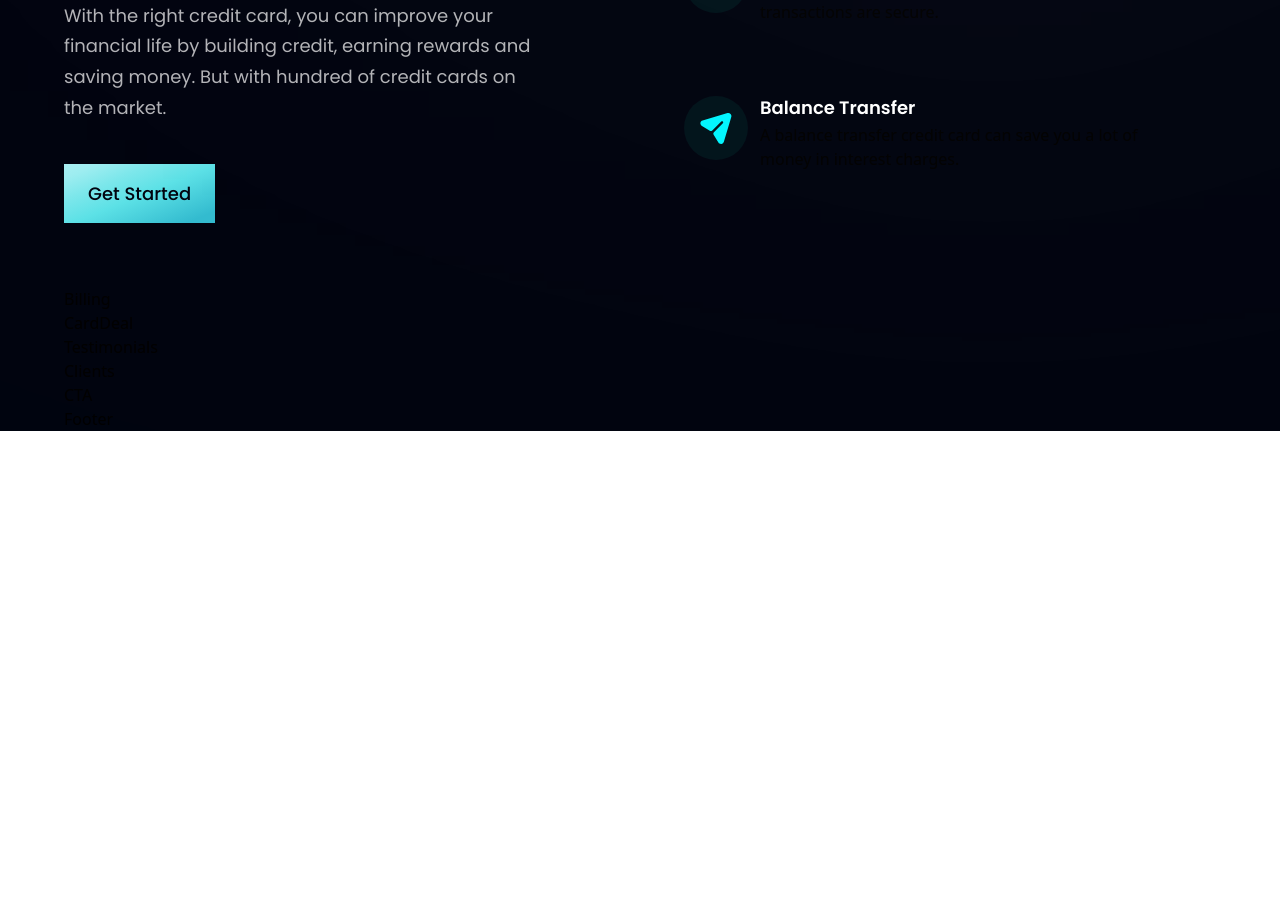
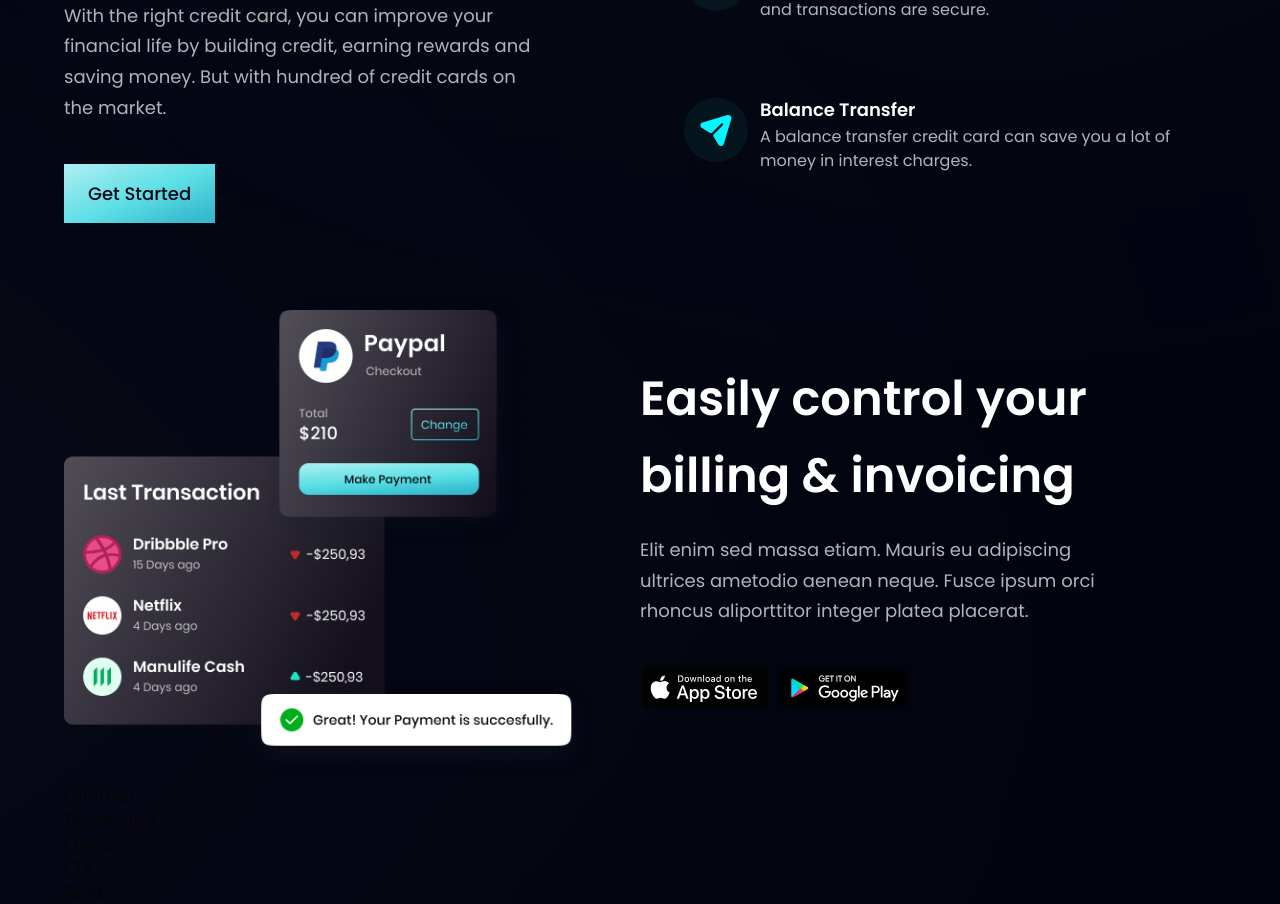
Before and after one commit to FelipeMDantas/Business, a React (Vite) app: page / in a window 1280 px wide. Shown: the part 1259-2163 px from the top of the page. Before the commit the page ends 1690 px from the top, so only its background shows below. Built offline with nearby package versions, Linux system fonts and the light colour scheme.

Commit message:
Billing section coded.

```diff
--- a/src/components/Billing.jsx
+++ b/src/components/Billing.jsx
@@ -1,7 +1,39 @@
-import React from "react";
+import styles, { layout } from "../style";
+import { apple, bill, google } from "../assets";
 
-const Billing = () => {
-  return <div>Billing</div>;
-};
+const Billing = () => (
+  <section id="product" className={layout.sectionImgReverse}>
+    <div className={layout.sectionImgReverse}>
+      <img src={bill} alt="billing" className="w-[100%] relative z-[5]" />
+
+      <div className="absolute z-[3] -left-1/2 top-0 w-[50%] h-[50%] rounded-full white__gradient" />
+      <div className="absolute z-[0] -left-1/2 bottom-0 w-[50%] h-[50%] rounded-full pink__gradient" />
+    </div>
+
+    <div className={layout.sectionInfo}>
+      <h2 className={styles.heading2}>
+        Easily control your <br className={"sm:block hidden"} /> billing &
+        invoicing
+      </h2>
+      <p className={`${styles.paragraph} max-w-[470px] mt-5`}>
+        Elit enim sed massa etiam. Mauris eu adipiscing ultrices ametodio aenean
+        neque. Fusce ipsum orci rhoncus aliporttitor integer platea placerat.
+      </p>
+
+      <div className="flex flex-row flex-wrap sm:mt-10 mt-6">
+        <img
+          src={apple}
+          alt="apple_store"
+          className="w-[128px] h-[42px] object-contain mr-3 cursor-pointer"
+        />
+        <img
+          src={google}
+          alt="play_store"
+          className="w-[128px] h-[42px] object-contain cursor-pointer"
+        />
+      </div>
+    </div>
+  </section>
+);
 
 export default Billing;
--- a/src/components/Business.jsx
+++ b/src/components/Business.jsx
@@ -17,7 +17,9 @@
       <h4 className="font-poppins font-semibold text-white text-[18px] leading-[23px] mb-1">
         {title}
       </h4>
-      <p>{content}</p>
+      <p className="font-poppins font-normal text-dimWhite text-[16px] leading-[24px] mb-1">
+        {content}
+      </p>
     </div>
   </div>
 );
```
